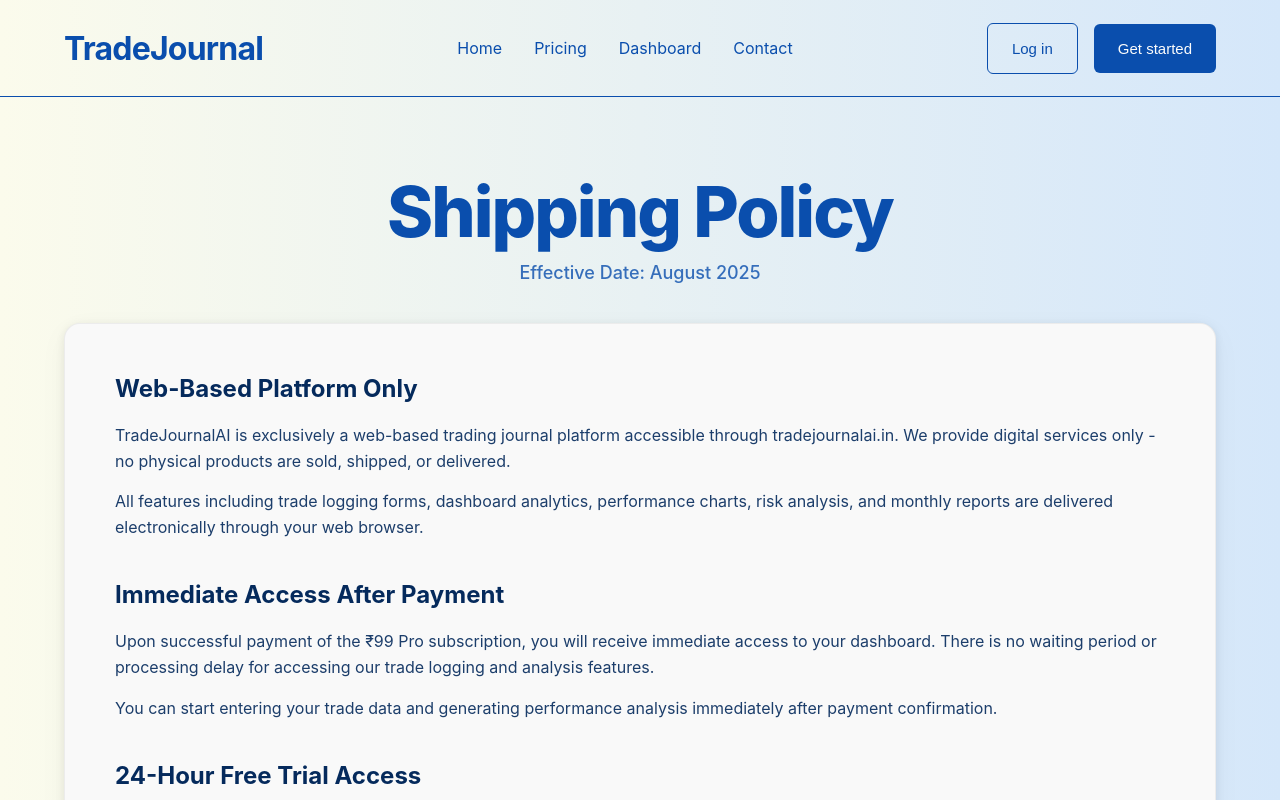
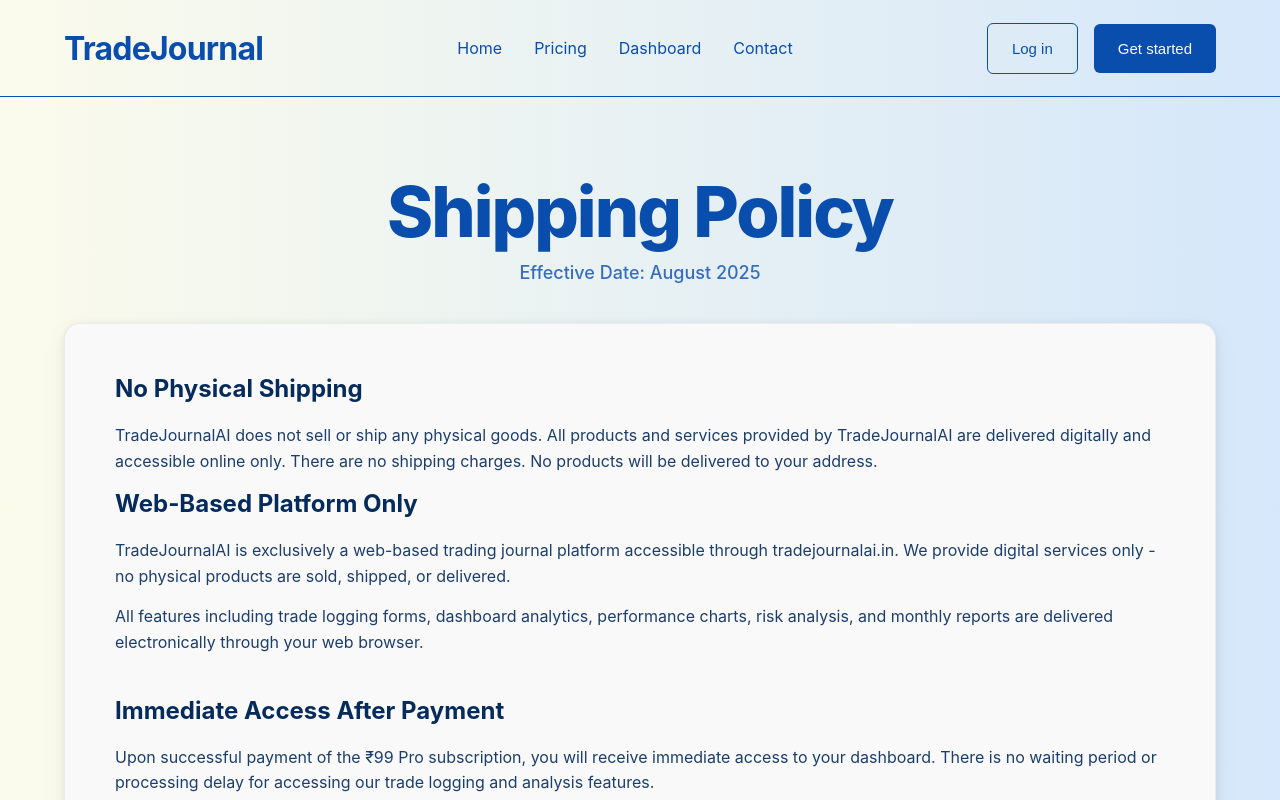
Before and after one commit to ayushcodes0/Tj-Frontend, a React (Vite) app: page /shipping in a window 1280 px wide. Shown: the top 800 px of the page. Built offline with nearby package versions, Linux system fonts and the light colour scheme; no server answers.

Commit message:
shipping policy error fixed

```diff
--- a/src/pages/LegalPages/ShippingPolicy.tsx
+++ b/src/pages/LegalPages/ShippingPolicy.tsx
@@ -50,6 +50,10 @@ const ShippingPolicy: React.FC = () => {
           <motion.div className={Styles.termsContentContainer} variants={fadeUpItem}>
             <div className={Styles.termsContent}>
               <section className={Styles.section}>
+                <h2 className={Styles.sectionHeading}>No Physical Shipping</h2>
+                <p className={Styles.sectionText}>
+                    TradeJournalAI does not sell or ship any physical goods. All products and services provided by TradeJournalAI are delivered digitally and accessible online only. There are no shipping charges. No products will be delivered to your address.
+                </p>
                 <h2 className={Styles.sectionHeading}>Web-Based Platform Only</h2>
                 <p className={Styles.sectionText}>
                   TradeJournalAI is exclusively a web-based trading journal platform accessible through tradejournalai.in. We provide digital services only - no physical products are sold, shipped, or delivered.
```
